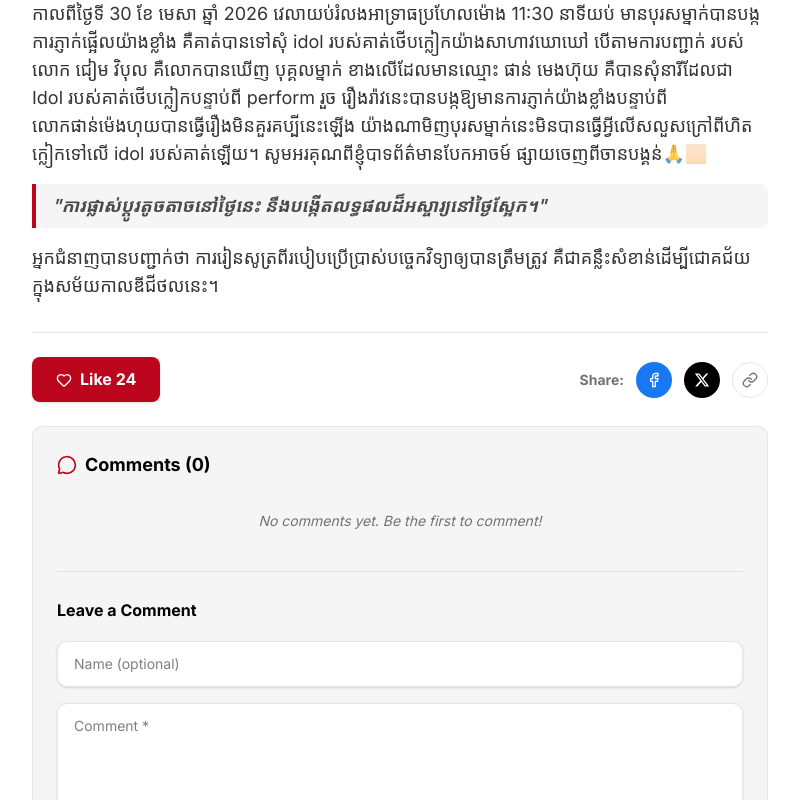
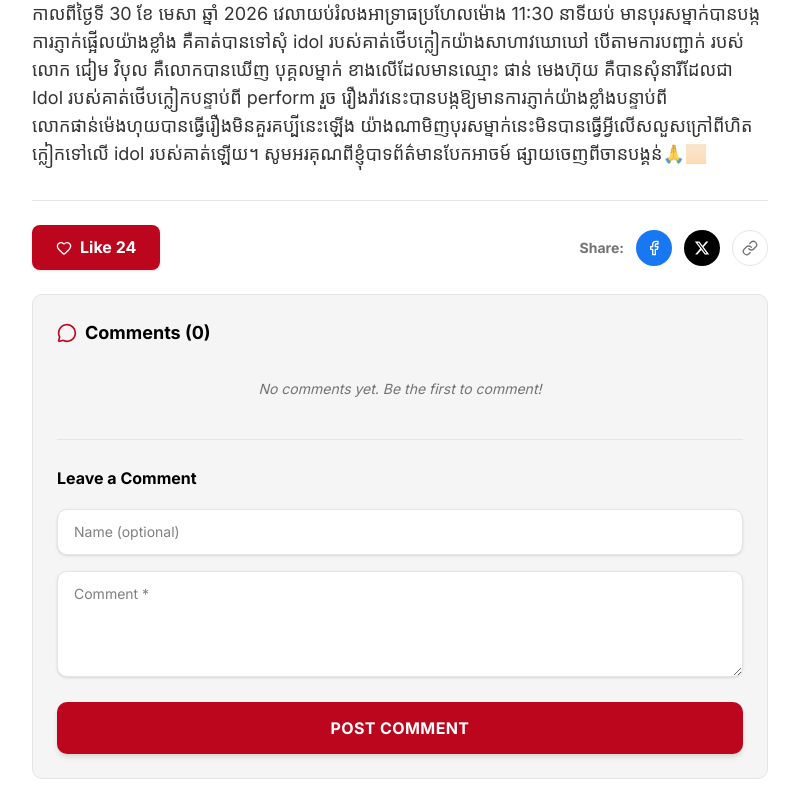
Before and after one commit to kennnaken-855kh/THMEYLAHOTNEWS, a Next.js app: page / in a window 1280 px wide. Shown: the part 1144-1944 px from the top of the page, without its empty margins (240-1039 px from the left). Built offline with nearby package versions, Linux system fonts and the light colour scheme.

Commit message:
remove Khmer blockquote section from content
Delete section with Khmer text for content cleanup.

```diff
--- a/components/article.tsx
+++ b/components/article.tsx
@@ -30,12 +30,6 @@ export function Article() {
 
       <div className="text-lg text-foreground/80 space-y-4">
         <p>កាលពីថ្ងៃទី 30 ខែ មេសា ឆ្នាំ 2026 វេលាយប់រំលងអាទ្រាធប្រហែលម៉ោង 11:30 នាទីយប់ មានបុរសម្នាក់បានបង្កការភ្ញាក់ផ្អើលយ៉ាងខ្លាំង គឺគាត់បានទៅសុំ idol របស់គាត់ថើបក្លៀកយ៉ាងសាហាវឃោឃៅ បើតាមការបញ្ជាក់ របស់លោក ជៀម វិបុល គឺលោកបានឃើញ បុគ្គលម្នាក់ ខាងលើដែលមានឈ្មោះ ផាន់ មេងហ៊ុយ គឺបានសុំនារីដែលជា Idol របស់គាត់ថើបក្លៀកបន្ទាប់ពី perform រួច រឿងរ៉ាវនេះបានបង្កឱ្យមានការភ្ញាក់យ៉ាងខ្លាំងបន្ទាប់ពីលោកផាន់ម៉េងហុយបានធ្វើរឿងមិនគួរគប្បីនេះឡើង យ៉ាងណាមិញបុរសម្នាក់នេះមិនបានធ្វើអ្វីលើសលួសក្រៅពីហិតក្លៀកទៅលើ idol របស់គាត់ឡើយ។ សូមអរគុណពីខ្ញុំបាទព័ត៌មានបែកអាចម៍ ផ្សាយចេញពីចានបង្គន់🙏🏻</p>
-
-        <blockquote className="border-l-4 border-primary pl-4 py-2 italic font-semibold text-foreground/70 bg-muted rounded-r-md">
-          {'"ការផ្លាស់ប្តូរតូចតាចនៅថ្ងៃនេះ នឹងបង្កើតលទ្ធផលដ៏អស្ចារ្យនៅថ្ងៃស្អែក។"'}
-        </blockquote>
-
-        <p>អ្នកជំនាញបានបញ្ជាក់ថា ការរៀនសូត្រពីរបៀបប្រើប្រាស់បច្ចេកវិទ្យាឲ្យបានត្រឹមត្រូវ គឺជាគន្លឹះសំខាន់ដើម្បីជោគជ័យក្នុងសម័យកាលឌីជីថលនេះ។</p>
       </div>
 
       <div className="mt-8 pt-6 border-t border-border flex flex-col gap-6">
```
